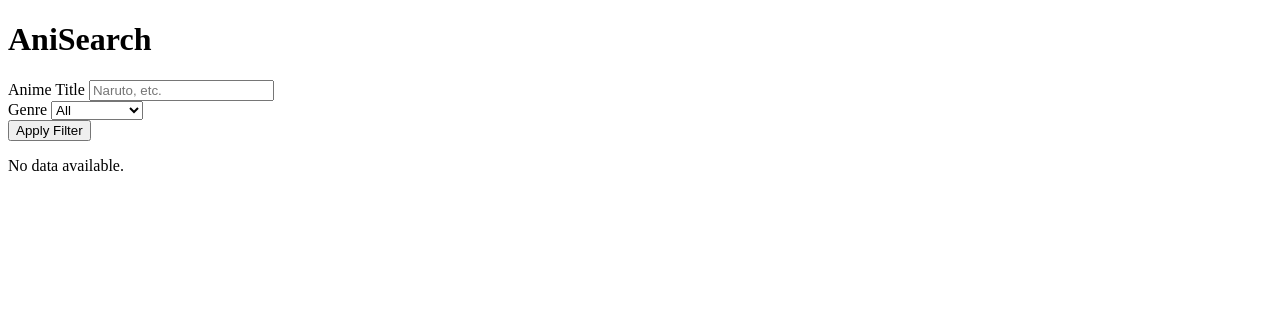
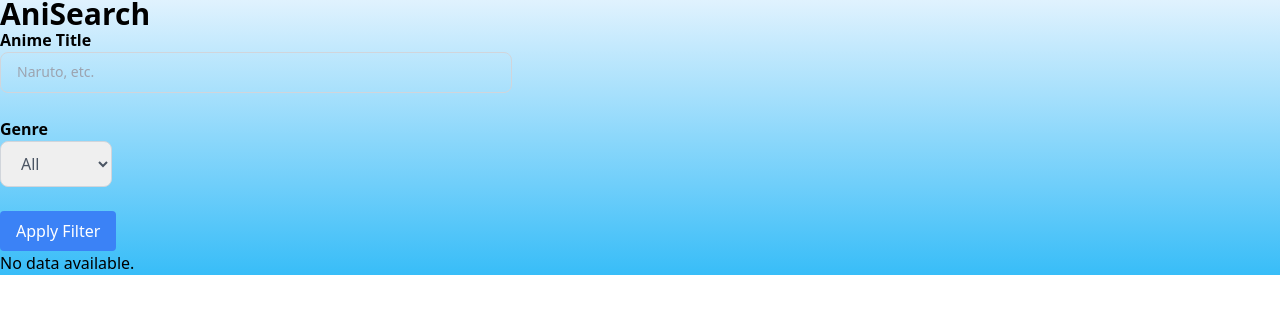
Before and after one commit to oezilot/Anime_API, a Flask app: template templates/selber2.html in a window 1280 px wide. Shown: the top 314 px of the page. Run offline with Flask 3, Linux system fonts and the light colour scheme; the template is opened without the code that fills it, so the values that code supplies are empty; some libraries are stand-ins or nearby versions.

Commit message:
background-color

```diff
--- a/templates/selber2.html
+++ b/templates/selber2.html
@@ -4,7 +4,7 @@
         <meta charset="UTF-8">
         <meta name="viewport" content="width=device-width, initial-scale=1.0">
         <!--<link href="./static/output.css" rel="stylesheet">-->
-        <!--<script src="https://cdn.tailwindcss.com"></script>-->
+        <script src="https://cdn.tailwindcss.com"></script>
         <script>
             tailwind.config = {
               theme: {
@@ -19,6 +19,8 @@
         <title>Anime Search</title>
       </head>
     <body>
+        <div class="bg-gradient-to-b  from-sky-100 to-sky-400"> <!--gradient hintergrundfarbe-->
+
         <h1 class="font-bold text-3xl/7" >AniSearch</h1>
 
 
@@ -29,7 +31,7 @@
             <input class="block w-full max-w-lg pr-4 pl-4 py-2 text-sm font-normal shadow-xs text-gray-900 bg-transparent border border-gray-300 rounded-lg placeholder-gray-400 focus:outline-none leading-relaxed" type="text" name="param_title" value="{{ selected_param_title }}" placeholder="Naruto, etc.">
             <br>
             <label class="font-bold" >Genre</label>
-            </div>
+            <div>
                 <select class="max-w-28 border border-gray-300 text-gray-600 text-base rounded-lg block w-full py-2.5 px-4 focus:outline-none" name="param_genre">
                     <option value="" {% if selected_param_genre == '' %}selected{% endif %}>All</option>
                     <option value="1" {% if selected_param_genre == '1' %}selected{% endif %}>Action</option>
@@ -79,6 +81,6 @@
         {% else %}
             <p>No data available.</p>
         {% endif %}
-
+        </div>
     </body>
 </html>
```
